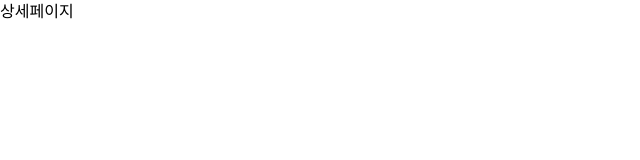
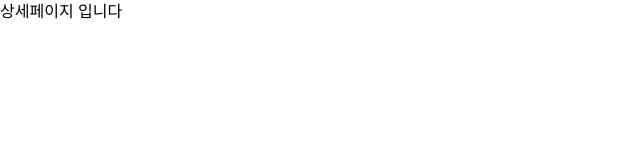
Before and after one commit to 0430will/FE12_Team5_epigram, a Next.js app: page /epigrams/1 in a window 1280 px wide. Shown: the top 160 px of the page, without its empty margins (0-640 px from the left). Built offline with nearby package versions, Linux system fonts and the light colour scheme; a web font is replaced by a local one.

Commit message:
vercel test

```diff
--- a/src/app/epigrams/[id]/page.tsx
+++ b/src/app/epigrams/[id]/page.tsx
@@ -1,3 +1,3 @@
 export default function Page() {
-  return <div>상세페이지</div>;
+  return <div>상세페이지 입니다</div>;
 }
```
